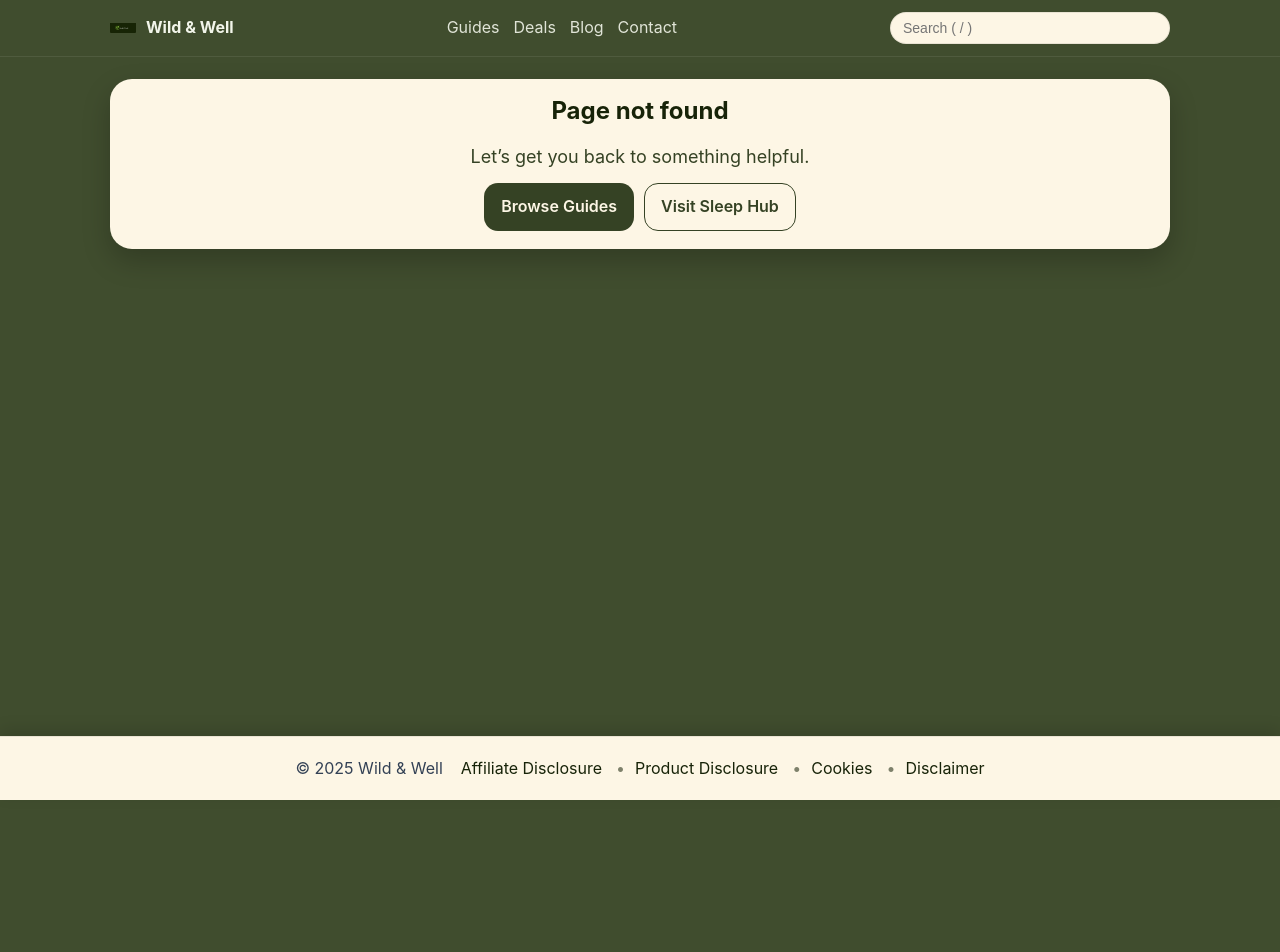
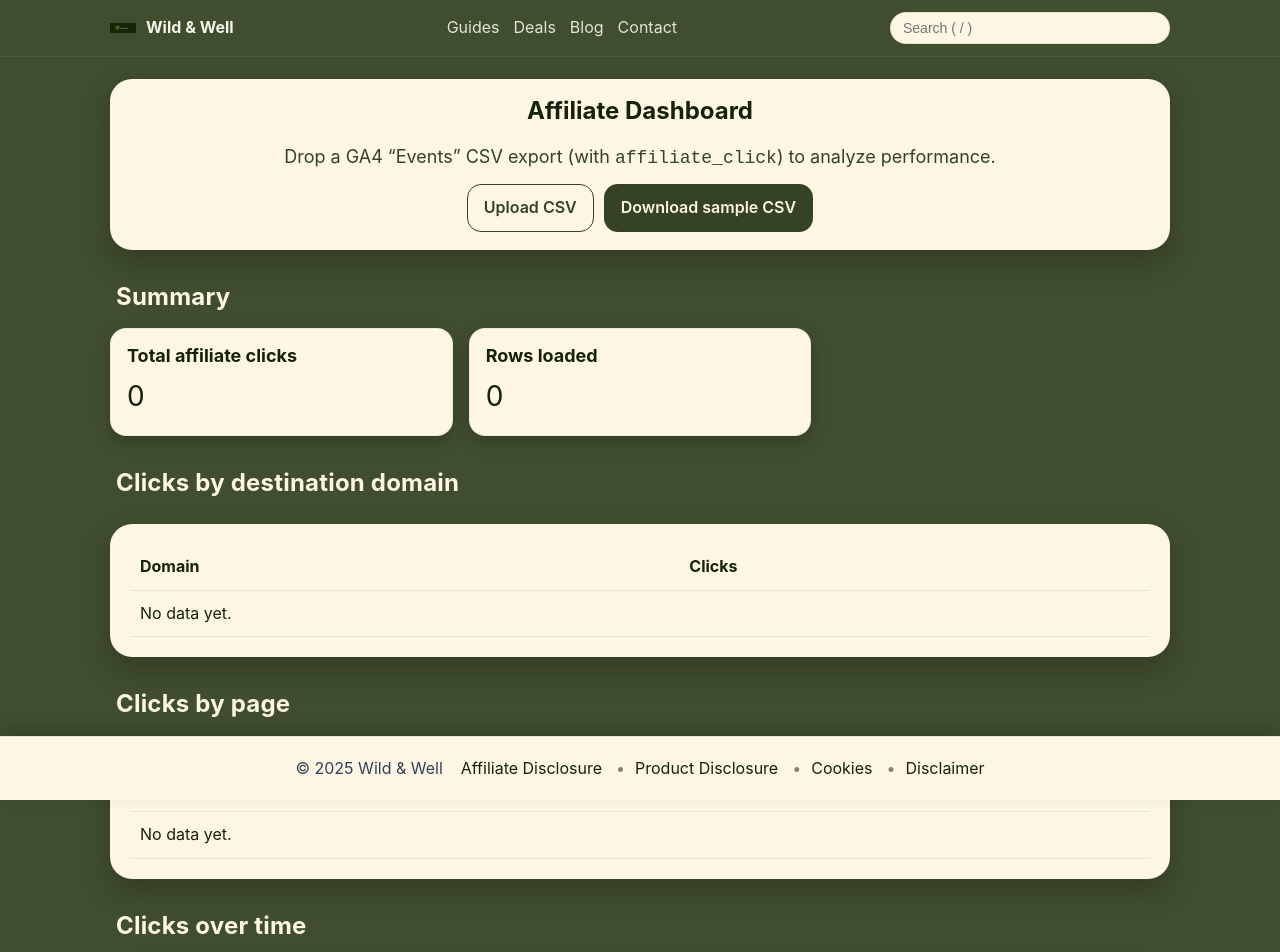
Before and after one commit to dariosandison/Eco---Holistic, a Next.js app: page /admin/affiliate-dashboard in a window 1280 px wide. Before the commit this address had no page. Shown: the top 952 px of the page. Before the commit the page ends 800 px from the top, so only its background shows below. Built offline with nearby package versions, Linux system fonts and the light colour scheme.

Commit message:
Create affiliate-dashboard.js

```diff
--- /dev/null
+++ b/pages/admin/affiliate-dashboard.js
@@ -0,0 +1,168 @@
+// pages/admin/affiliate-dashboard.js
+import { useMemo, useState } from 'react';
+import Papa from 'papaparse';
+import SEO from '../../components/SEO';
+
+function csvToRows(text) {
+  const parsed = Papa.parse(text, { header: true, skipEmptyLines: true });
+  return parsed.data;
+}
+
+function groupBy(arr, keyFn) {
+  const map = new Map();
+  for (const row of arr) {
+    const k = keyFn(row);
+    if (!k) continue;
+    map.set(k, (map.get(k) || 0) + (Number(row.event_count || row.EventCount || row.count || 1)));
+  }
+  return Array.from(map.entries()).map(([k,v]) => ({ key: k, count: v })).sort((a,b)=>b.count-a.count);
+}
+
+function extractDomain(url) {
+  try {
+    const d = new URL(url);
+    return d.hostname.replace(/^www\./,'');
+  } catch { return ''; }
+}
+
+export default function AffiliateDashboard() {
+  const [rows, setRows] = useState([]);
+  const [error, setError] = useState('');
+
+  const clicks = useMemo(() => {
+    // Accept common GA4 column names
+    return rows.filter(r => {
+      const name = (r.event_name || r.EventName || '').toString().toLowerCase();
+      return name === 'affiliate_click' || name === 'click' || name === 'outbound_click';
+    });
+  }, [rows]);
+
+  const byDomain = useMemo(() => {
+    return groupBy(clicks, r => {
+      const label = r.event_label || r.EventLabel || r.link_url || r.LinkUrl || r.url || '';
+      return extractDomain(label);
+    }).filter(d => d.key);
+  }, [clicks]);
+
+  const byPage = useMemo(() => {
+    const pageKey = (r) => (r.page_location || r.PageLocation || r.page || r.PagePath || '').toString().replace(/^https?:\/\/[^/]+/,'');
+    return groupBy(clicks, pageKey).filter(p => p.key);
+  }, [clicks]);
+
+  const byDate = useMemo(() => {
+    const pickDate = (r) => (r.date || r.Date || r.event_date || '').toString();
+    const grouped = groupBy(clicks, pickDate).filter(d => d.key);
+    return grouped.sort((a,b)=> a.key.localeCompare(b.key));
+  }, [clicks]);
+
+  const totalClicks = clicks.reduce((a,r)=> a + (Number(r.event_count || r.EventCount || 1)), 0);
+
+  const onFile = (e) => {
+    setError('');
+    const file = e.target.files?.[0];
+    if (!file) return;
+    const reader = new FileReader();
+    reader.onload = () => {
+      try {
+        const text = reader.result.toString();
+        const data = csvToRows(text);
+        setRows(data);
+      } catch (err) {
+        setError('Could not parse CSV. Please export GA4 Events as CSV and try again.');
+      }
+    };
+    reader.readAsText(file);
+  };
+
+  const seo = {
+    title: 'Affiliate Dashboard — Wild & Well',
+    description: 'Inspect affiliate clicks by destination domain, by page, and over time using a GA4 CSV export.',
+    url: 'https://www.wild-and-well.store/admin/affiliate-dashboard',
+    type: 'website',
+    breadcrumbs: [
+      { name: 'Home', item: 'https://www.wild-and-well.store/' },
+      { name: 'Affiliate Dashboard', item: 'https://www.wild-and-well.store/admin/affiliate-dashboard' }
+    ]
+  };
+
+  return (
+    <>
+      <SEO {...seo} />
+      <meta name="robots" content="noindex,nofollow" />
+      <div className="container" style={{ marginTop: 22 }}>
+        <section className="hero">
+          <div className="hero-inner">
+            <h1 className="post-title">Affiliate Dashboard</h1>
+            <p className="hero-slogan">Drop a GA4 “Events” CSV export (with <code>affiliate_click</code>) to analyze performance.</p>
+            <div className="cta-row" style={{ marginTop: 12 }}>
+              <label className="btn btn-outline" style={{ cursor:'pointer' }}>
+                Upload CSV
+                <input type="file" accept=".csv,text/csv" onChange={onFile} style={{ display:'none' }} />
+              </label>
+              <a className="btn btn-primary" href="/affiliate-events-sample.csv" download>Download sample CSV</a>
+            </div>
+          </div>
+        </section>
+
+        {error ? <article className="card"><p style={{ color:'#b91c1c' }}>{error}</p></article> : null}
+
+        <h2 className="section-title">Summary</h2>
+        <div className="grid">
+          <article className="card">
+            <h3 style={{ marginTop: 0 }}>Total affiliate clicks</h3>
+            <p style={{ fontSize: 28, margin: 0 }}>{totalClicks.toLocaleString()}</p>
+          </article>
+          <article className="card">
+            <h3 style={{ marginTop: 0 }}>Rows loaded</h3>
+            <p style={{ fontSize: 28, margin: 0 }}>{rows.length.toLocaleString()}</p>
+          </article>
+        </div>
+
+        <h2 className="section-title">Clicks by destination domain</h2>
+        <article className="post">
+          <table className="comp-table">
+            <thead>
+              <tr><th>Domain</th><th>Clicks</th></tr>
+            </thead>
+            <tbody>
+              {byDomain.map((d,i)=>(
+                <tr key={i}><td>{d.key}</td><td>{d.count}</td></tr>
+              ))}
+              {byDomain.length===0 ? <tr><td colSpan="2">No data yet.</td></tr> : null}
+            </tbody>
+          </table>
+        </article>
+
+        <h2 className="section-title">Clicks by page</h2>
+        <article className="post">
+          <table className="comp-table">
+            <thead>
+              <tr><th>Page</th><th>Clicks</th></tr>
+            </thead>
+            <tbody>
+              {byPage.map((p,i)=>(
+                <tr key={i}><td>{p.key}</td><td>{p.count}</td></tr>
+              ))}
+              {byPage.length===0 ? <tr><td colSpan="2">No data yet.</td></tr> : null}
+            </tbody>
+          </table>
+        </article>
+
+        <h2 className="section-title">Clicks over time</h2>
+        <article className="post">
+          <table className="comp-table">
+            <thead>
+              <tr><th>Date</th><th>Clicks</th></tr>
+            </thead>
+            <tbody>
+              {byDate.map((d,i)=>(
+                <tr key={i}><td>{d.key}</td><td>{d.count}</td></tr>
+              ))}
+              {byDate.length===0 ? <tr><td colSpan="2">No date column detected in CSV.</td></tr> : null}
+            </tbody>
+          </table>
+        </article>
+      </div>
+    </>
+  );
+}
```
